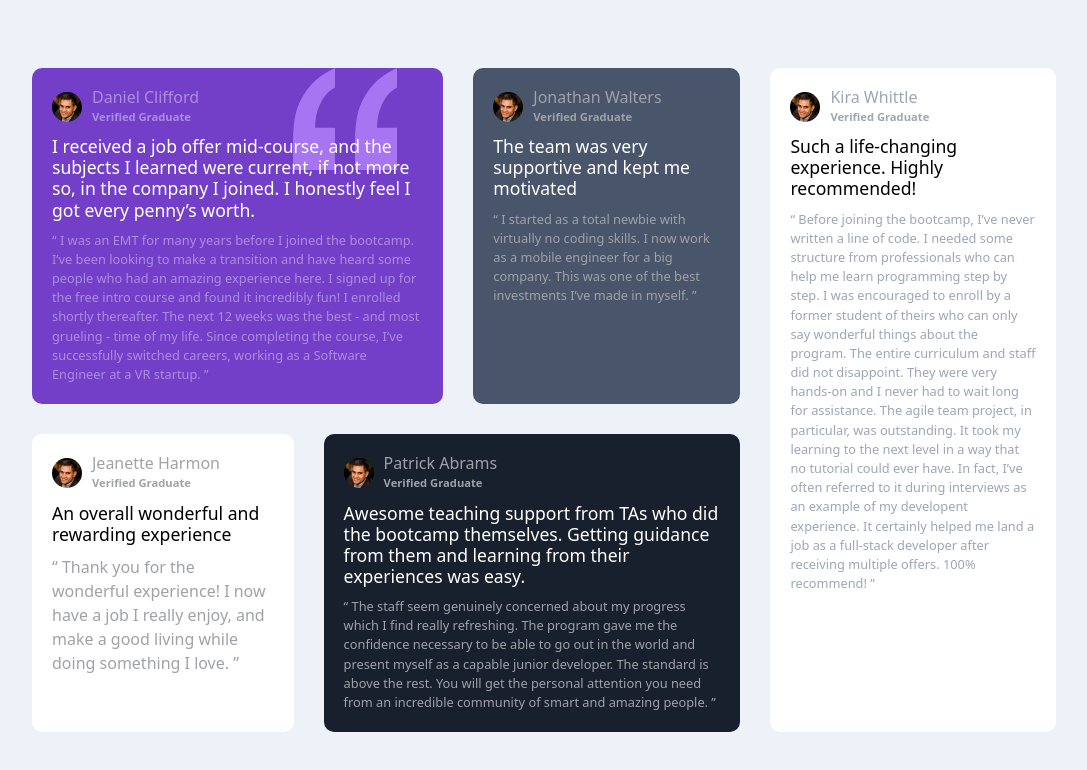
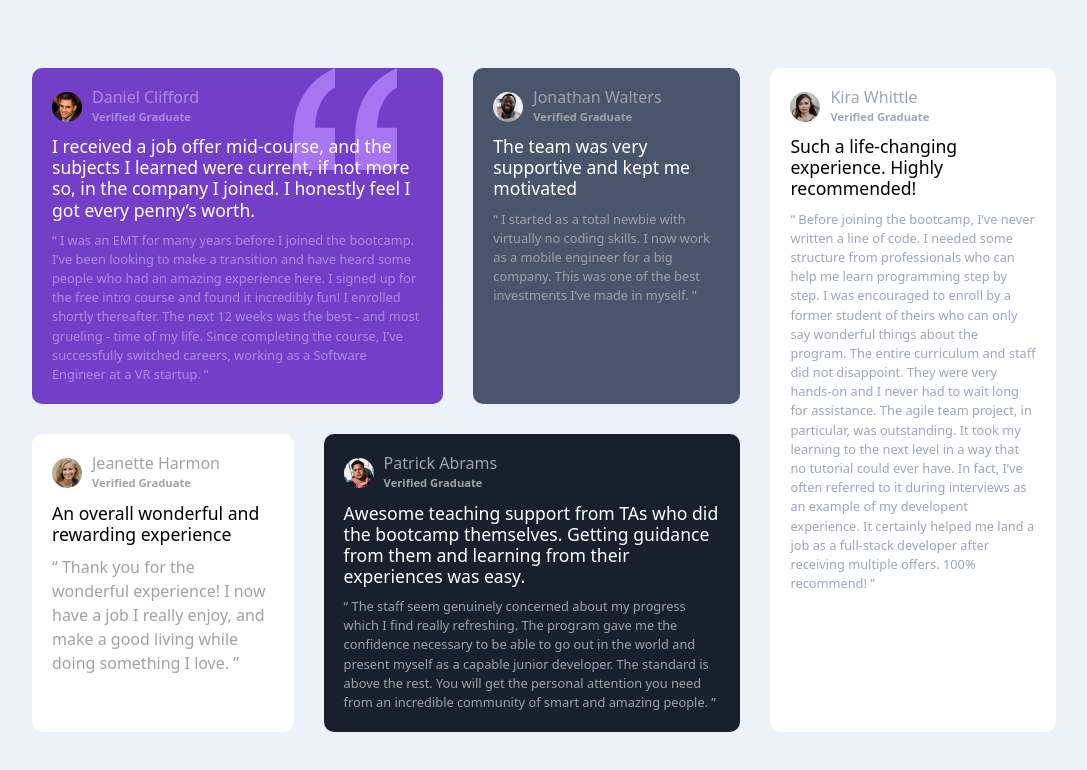
Before and after one commit to lokesh-weby/testimonials-grid-section-main, a plain HTML site: page index.html in a window 1280 px wide. Shown: the whole page, without its empty margins (96-1183 px from the left). Drawn offline with nearby package versions, Linux system fonts and the light colour scheme.

Commit message:
[added profile images]

```diff
--- a/index.html
+++ b/index.html
@@ -43,7 +43,7 @@
       <article class="profile card-2">
         <div class="header">
           <picture>
-            <img src="images/image-daniel.jpg" alt="" srcset="">
+            <img src="images/image-jonathan.jpg" alt="" srcset="">
           </picture>
            <div class="name">
             <p>   Jonathan Walters</p>
@@ -59,7 +59,7 @@
   <article class="profile card-3">
     <div class="header">
       <picture>
-        <img src="images/image-daniel.jpg" alt="" srcset="">
+        <img src="images/image-jeanette.jpg" alt="" srcset="">
       </picture>
        <div class="name">
         <p>   Jeanette Harmon</p>
@@ -77,7 +77,7 @@
   <article class="profile card-4">
     <div class="header">
       <picture>
-        <img src="images/image-daniel.jpg" alt="" srcset="">
+        <img src="images/image-patrick.jpg" alt="" srcset="">
       </picture>
        <div class="name">
         <p>    Patrick Abrams</p>
@@ -100,7 +100,7 @@
 <article class="profile card-5">
   <div class="header">
     <picture>
-      <img src="images/image-daniel.jpg" alt="" srcset="">
+      <img src="images/image-kira.jpg" alt="" srcset="">
     </picture>
      <div class="name">
       <p>   Kira Whittle</p>
```
